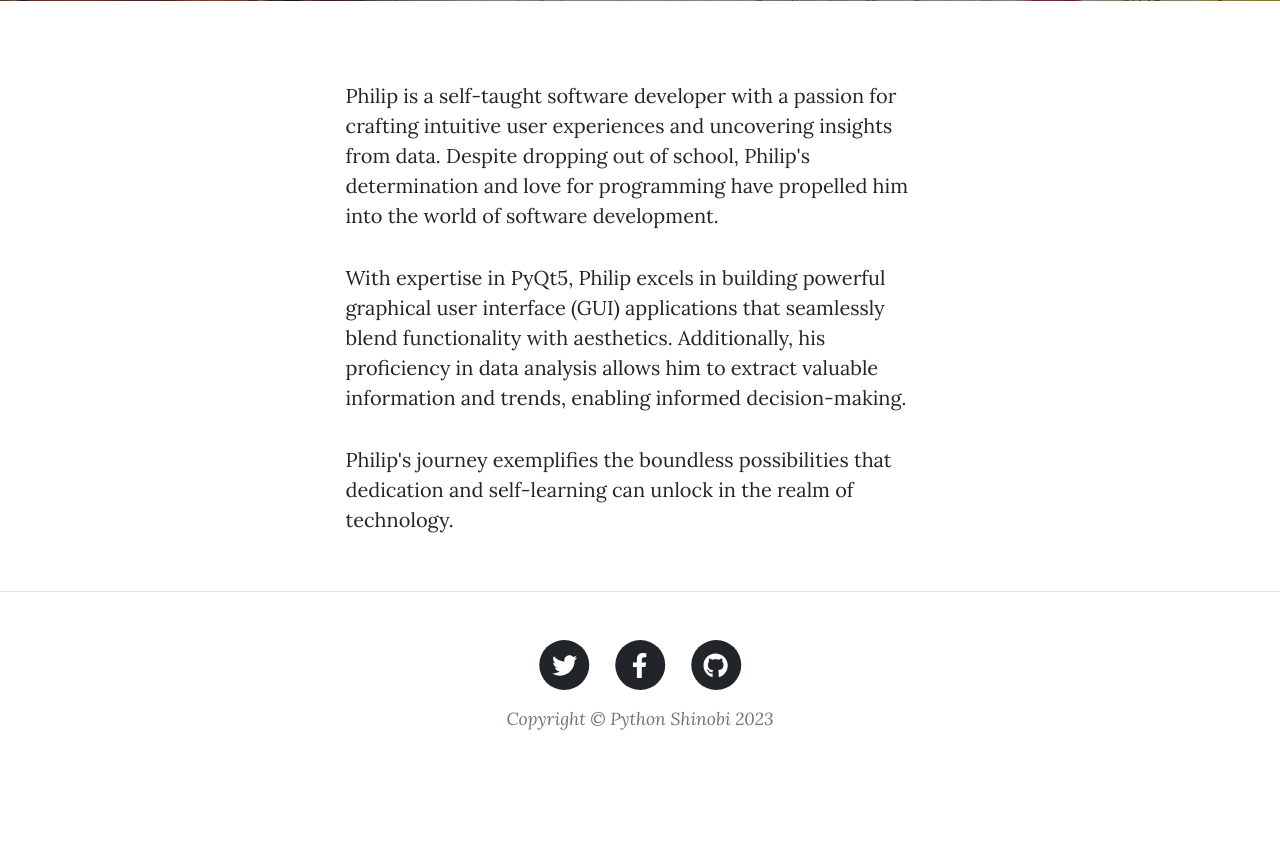
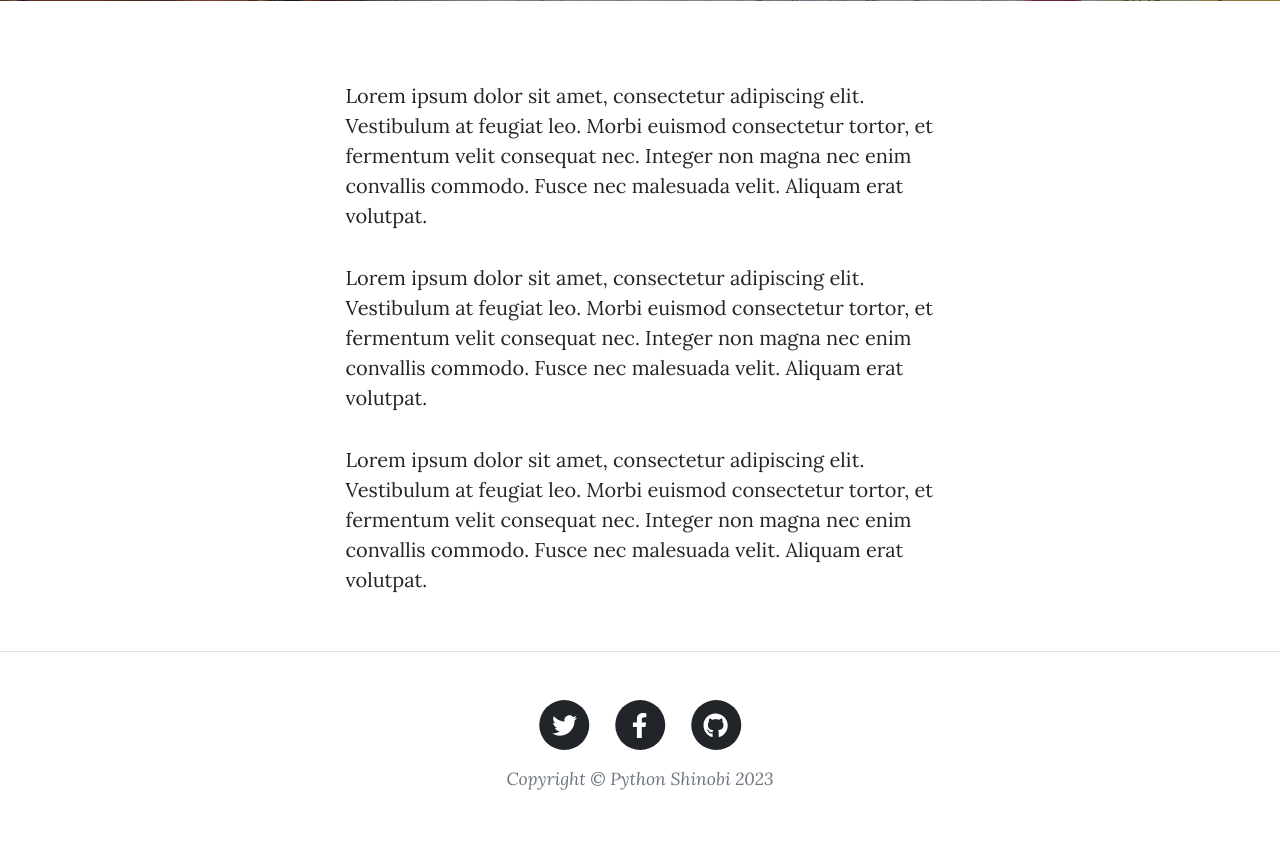
Before and after one commit to PythonShinobi/python-blog, a Flask app: template app/templates/about.html in a window 1280 px wide. Shown: the part 531-1372 px from the top of the page. Before the commit the page ends 1261 px from the top, so only its background shows below. Run offline with Flask 3, Linux system fonts and the light colour scheme; the template is opened without the code that fills it, so the values that code supplies are empty; some libraries are stand-ins or nearby versions.

Commit message:
Update main content area.

```diff
--- a/app/templates/about.html
+++ b/app/templates/about.html
@@ -19,17 +19,19 @@
     <div class="row gx-4 gx-lg-5 justify-content-center">
       <div class="col-md-10 col-lg-8 col-xl-7">
         <p>
-            Philip is a self-taught software developer with a passion for crafting intuitive user experiences and
-            uncovering insights from data. Despite dropping out of school, Philip's determination and love for programming
-            have propelled him into the world of software development.
+          Lorem ipsum dolor sit amet, consectetur adipiscing elit. Vestibulum at feugiat leo.
+          Morbi euismod consectetur tortor, et fermentum velit consequat nec. Integer non magna nec enim convallis commodo.
+          Fusce nec malesuada velit. Aliquam erat volutpat.
         </p>
         <p>
-            With expertise in PyQt5, Philip excels in building powerful graphical user interface (GUI) applications
-            that seamlessly blend functionality with aesthetics. Additionally, his proficiency in data analysis allows
-            him to extract valuable information and trends, enabling informed decision-making.
+          Lorem ipsum dolor sit amet, consectetur adipiscing elit. Vestibulum at feugiat leo.
+          Morbi euismod consectetur tortor, et fermentum velit consequat nec. Integer non magna nec enim convallis commodo.
+          Fusce nec malesuada velit. Aliquam erat volutpat.
         </p>
         <p>
-            Philip's journey exemplifies the boundless possibilities that dedication and self-learning can unlock in the realm of technology.
+          Lorem ipsum dolor sit amet, consectetur adipiscing elit. Vestibulum at feugiat leo.
+          Morbi euismod consectetur tortor, et fermentum velit consequat nec. Integer non magna nec enim convallis commodo.
+          Fusce nec malesuada velit. Aliquam erat volutpat.
         </p>
       </div>
     </div>
```
